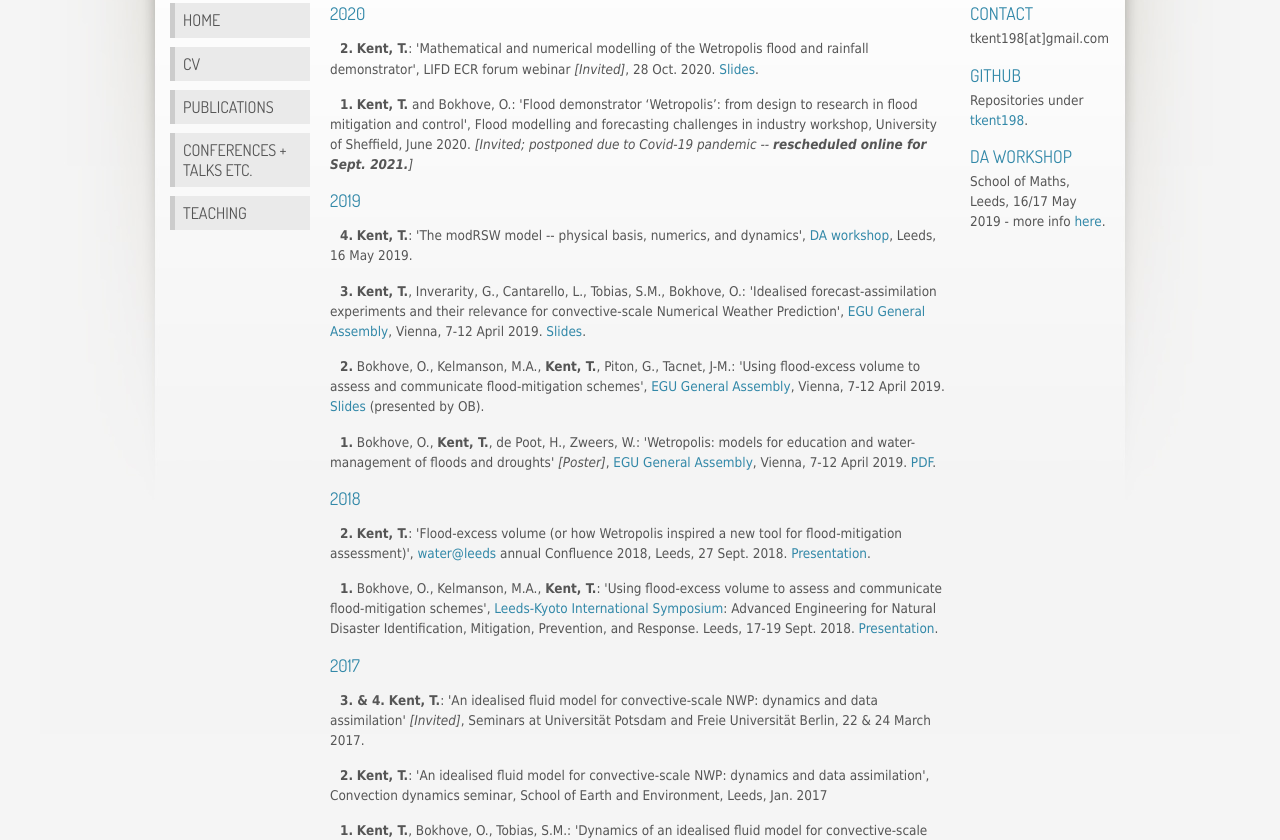
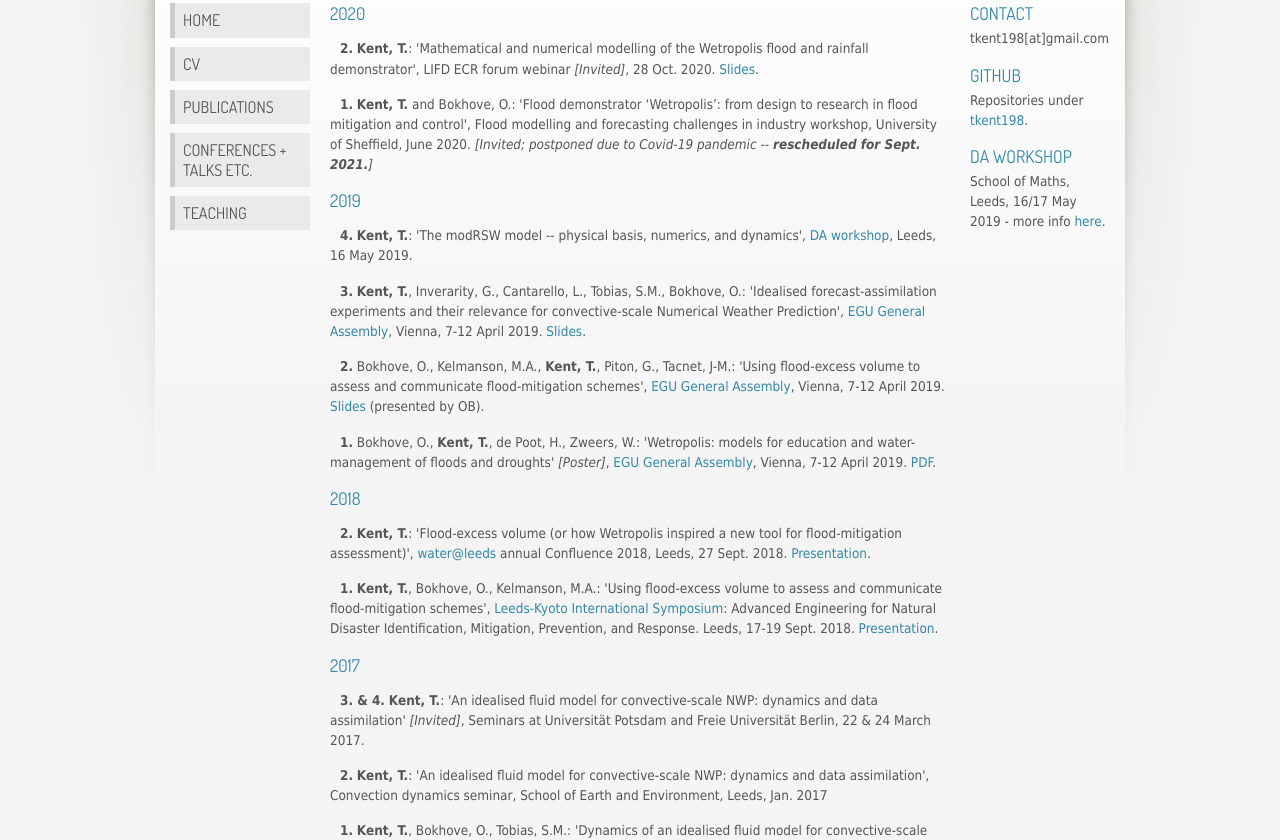
Before and after one commit to tkent198/tkent198.github.io, a plain HTML site: page talks.html in a window 1280 px wide. Shown: the part 350-1190 px from the top of the page. Drawn offline with Linux system fonts and the light colour scheme.

Commit message:
Update talks.html

```diff
--- a/talks.html
+++ b/talks.html
@@ -49,7 +49,7 @@
 			<p><li> <strong>2.</strong> <b>Kent, T.</b>: 'Mathematical and numerical modelling of the Wetropolis flood and rainfall demonstrator', LIFD ECR forum webinar <i>[Invited]</i>, 28 Oct. 2020. <a href="files/LIFD_oct2020.pdf" target="_blank">Slides</a>.
 				</li></p>
 
-			<p><li> <strong>1.</strong> <b>Kent, T.</b> and Bokhove, O.: 'Flood demonstrator ‘Wetropolis’: from design to research in flood mitigation and control', Flood modelling and forecasting challenges in industry workshop, University of Sheffield, June 2020. <i>[Invited; postponed due to Covid-19 pandemic -- <b>rescheduled online for Sept. 2021.</b>]</i>
+			<p><li> <strong>1.</strong> <b>Kent, T.</b> and Bokhove, O.: 'Flood demonstrator ‘Wetropolis’: from design to research in flood mitigation and control', Flood modelling and forecasting challenges in industry workshop, University of Sheffield, June 2020. <i>[Invited; postponed due to Covid-19 pandemic -- <b>rescheduled for Sept. 2021.</b>]</i>
 				</li></p>
 
 			</ul>
@@ -79,7 +79,7 @@
 			<p><li> <strong>2.</strong> <b>Kent, T.</b>: 'Flood-excess volume (or how Wetropolis inspired a new tool for flood-mitigation assessment)', <a href = "https://water.leeds.ac.uk/" target="blank">water@leeds</a> annual Confluence 2018, Leeds, 27 Sept. 2018.  <a href="files/Lightning_Talk_Confluence2018.pdf" target="_blank">Presentation</a>.
 				</li></p>
 
-			<p><li> <strong>1.</strong> Bokhove, O., Kelmanson, M.A., <b>Kent, T.</b>: 'Using flood-excess volume to assess and communicate flood-mitigation schemes', <a href = "https://engineering.leeds.ac.uk/info/201479/conferences/337/kyoto_university%E2%80%93university_of_leeds_international_symposium" target="_blank">Leeds-Kyoto International Symposium</a>: Advanced Engineering for Natural Disaster Identification, Mitigation, Prevention, and Response. Leeds, 17-19 Sept. 2018. <a href="files/leedskyoto.pdf" target="_blank">Presentation</a>.
+			<p><li> <strong>1.</strong> <b>Kent, T.</b>, Bokhove, O., Kelmanson, M.A.: 'Using flood-excess volume to assess and communicate flood-mitigation schemes', <a href = "https://engineering.leeds.ac.uk/info/201479/conferences/337/kyoto_university%E2%80%93university_of_leeds_international_symposium" target="_blank">Leeds-Kyoto International Symposium</a>: Advanced Engineering for Natural Disaster Identification, Mitigation, Prevention, and Response. Leeds, 17-19 Sept. 2018. <a href="files/leedskyoto.pdf" target="_blank">Presentation</a>.
 				</li></p>
 
 			</ul>
```
